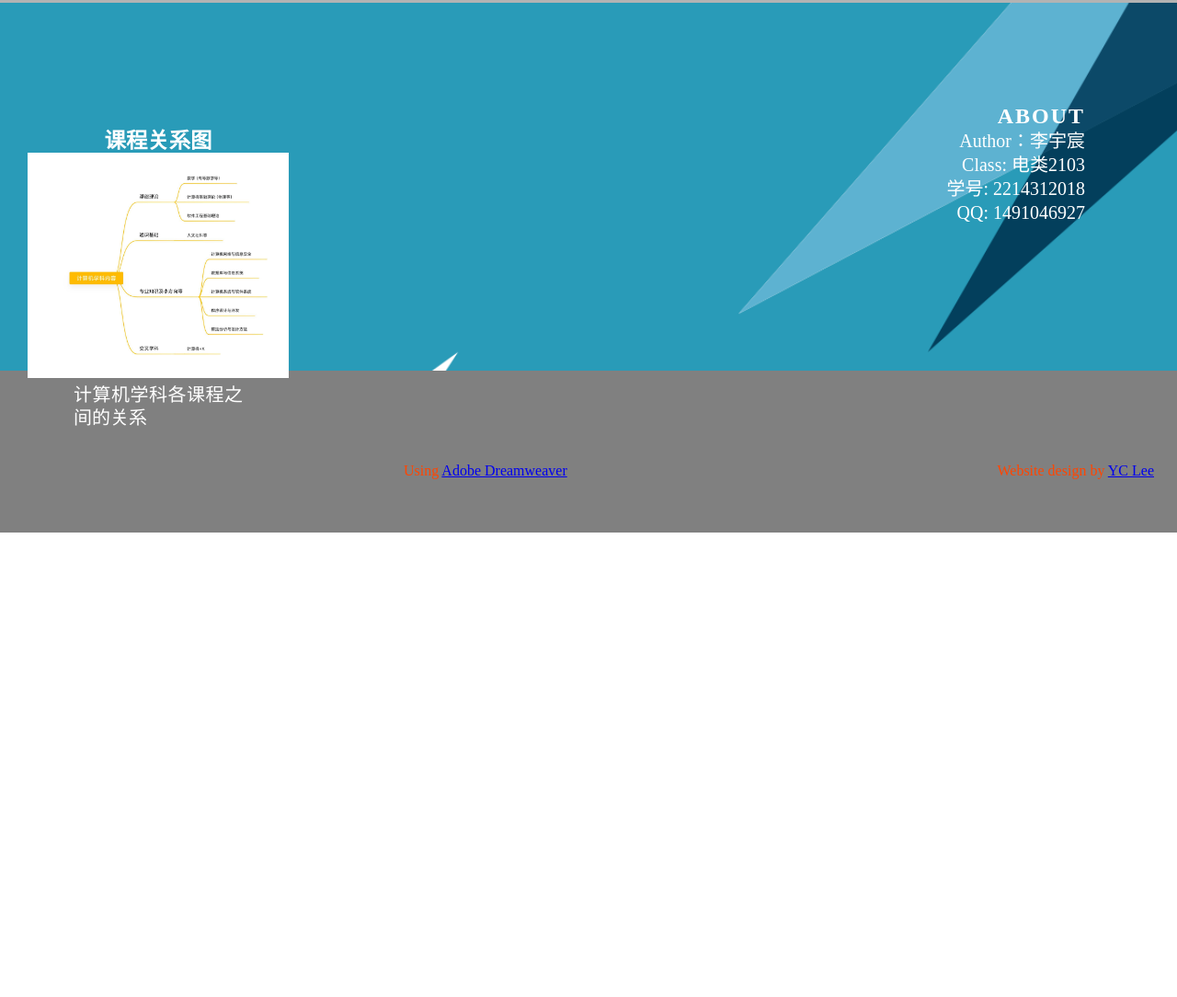
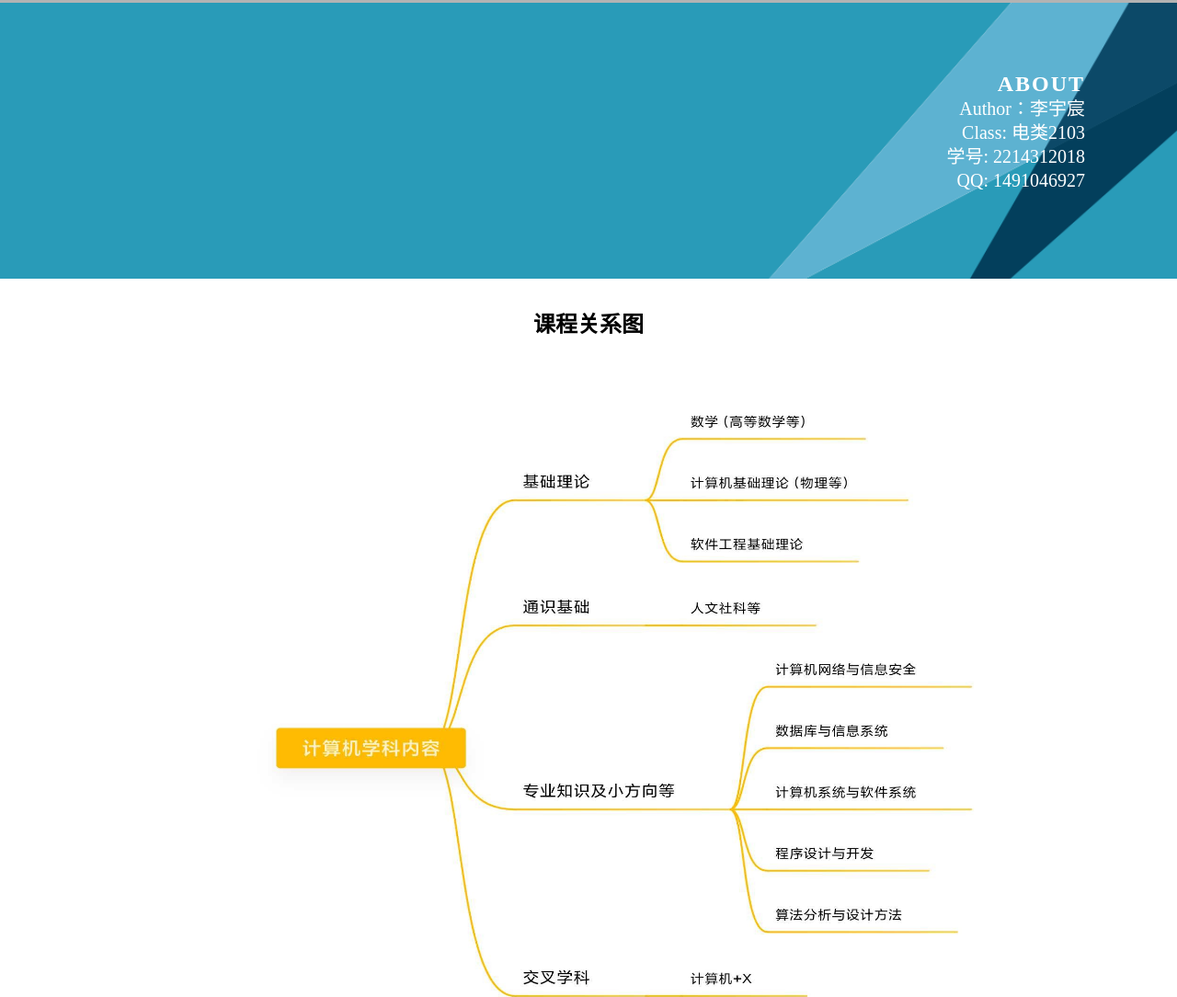
Before and after one commit to Ayanami-535/Homework-Of-CS-Orientation, a plain HTML site: page menu.html in a window 1280 px wide. Shown: the part 671-1755 px from the top of the page at 92% size. Before the commit the page ends 1250 px from the top, so only its background shows below. Drawn offline with Linux system fonts and the light colour scheme.

Commit message:
1/20 对MENU PAGE进行调整

```diff
--- a/menu.html
+++ b/menu.html
@@ -85,13 +85,13 @@
  	<section class="banner">
     	<h2 class="parallax" id="about">ABOUT</h2>
     	<p class="parallax_description">Author：李宇宸<br>Class: 电类2103<br>学号: 2214312018<br>QQ: 1491046927</p>
+  	</section>
 
-	<!-- article -->
-
+	<!-- Column -->
+	<section class="banner-column">
 		<article class="column">
-    		<h3>课程关系图</h3>
-      		<img src="images/Connection.jpg" alt="" width="800" height="600" class="cards"/>
-      		<p>计算机学科各课程之间的关系</p>
+    		<h2><strong>课程关系图</strong></h2>
+      		<a href="images/Connection.jpg" download="计算机学科各课程之间的关系.jpg"><img src="images/Connection.jpg" alt="" width="1000" height="800" class="cards"/></a>
     	</article>
 	</section>
 	<!-- Footer -->
--- a/styles.css
+++ b/styles.css
@@ -212,7 +212,7 @@ footer {
 .banner {
 	background-color: #2D9AB7;
 	background-image: url("images/parallax.png");
-	height: 400px;
+	height: 300px;
 	background-attachment: fixed;
 	background-size: cover;
 	background-repeat: no-repeat;
@@ -221,7 +221,7 @@ footer {
 	color: #FFFFFF;
 	text-align: right;
 	padding-right: 100px;
-	padding-top: 110px;
+	padding-top: 75px;
 	letter-spacing: 2px;
 	margin-top: 0px;
 }
@@ -240,38 +240,28 @@ footer {
 	font-size: 20px;
 }
 
+
 	/* Column Settings */
+.banner-column {
+	display: inline-block;
+	width: 100%;
+}
+
 .column {
-	text-align: left;
-	padding-right: 100px;
-	width: 30%;
-	float: left;
-	font-weight: lighter;
-	line-height: 26px;
-	margin-top: 0px;
-	margin-right: 0px;
-	margin-bottom: 0px;
-	margin-left: 30px;
-	font-size: 20px;
+	width: 100%;
+	text-align: center;
+	padding-top: 30px;
+	float: center;
 }
+
 .column h3 {
-	color: #FFFFFF;
+	color: #000000;
 	text-align: center;
 }
 
 .cards {
 	width: 100%;
 	height: auto;
-	max-width: 800px;
-	max-height: 600px;
+	max-width: 1000px;
+	max-height: 800px;
 }
-.column p {
-	color: #FFFFFF;
-	padding-left: 30px;
-	padding-right: 30px;
-	text-align: justify;
-	line-height: 25px;
-	font-weight: lighter;
-	margin-left: 20px;
-	margin-right: 20px;
-}
```
